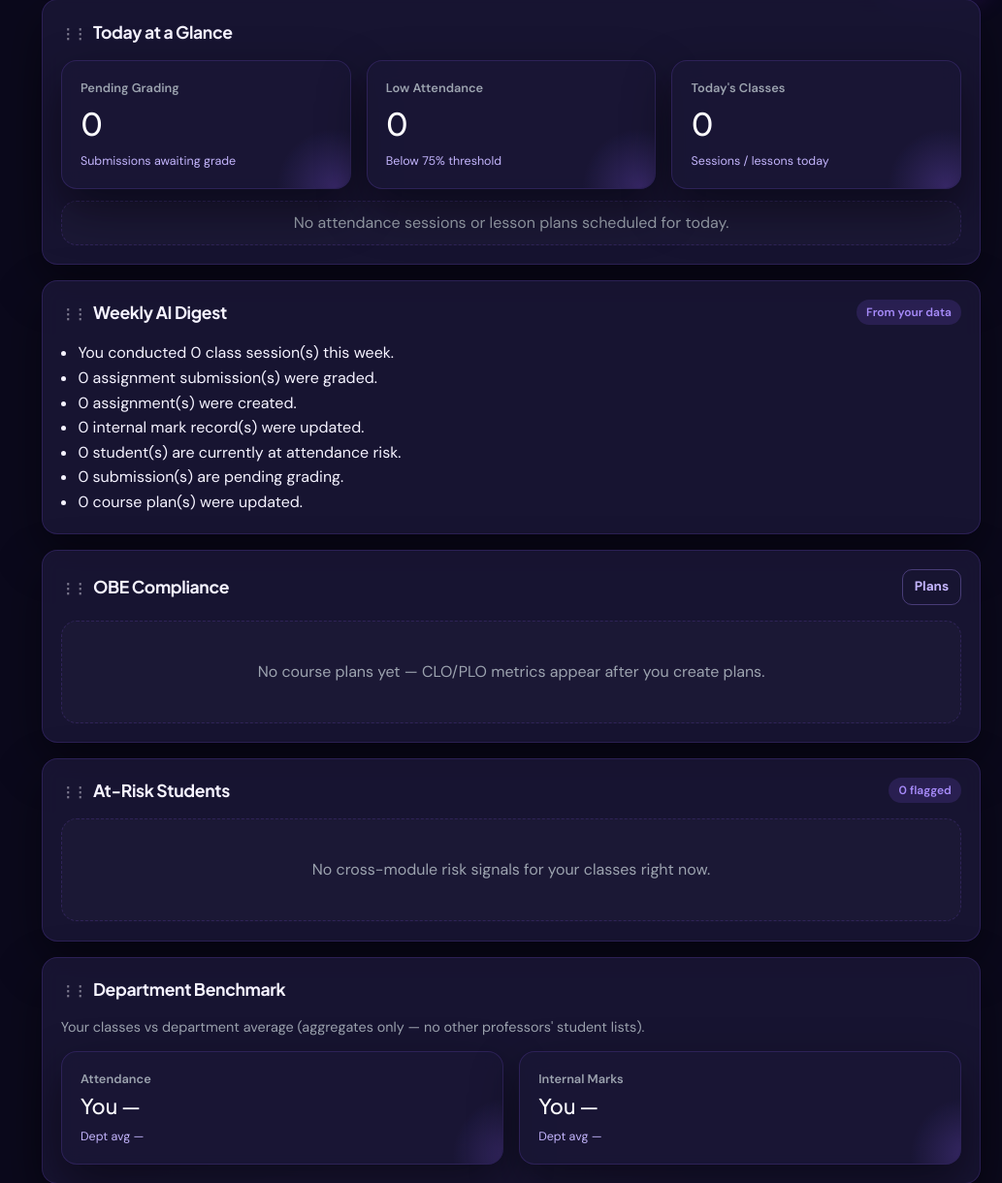
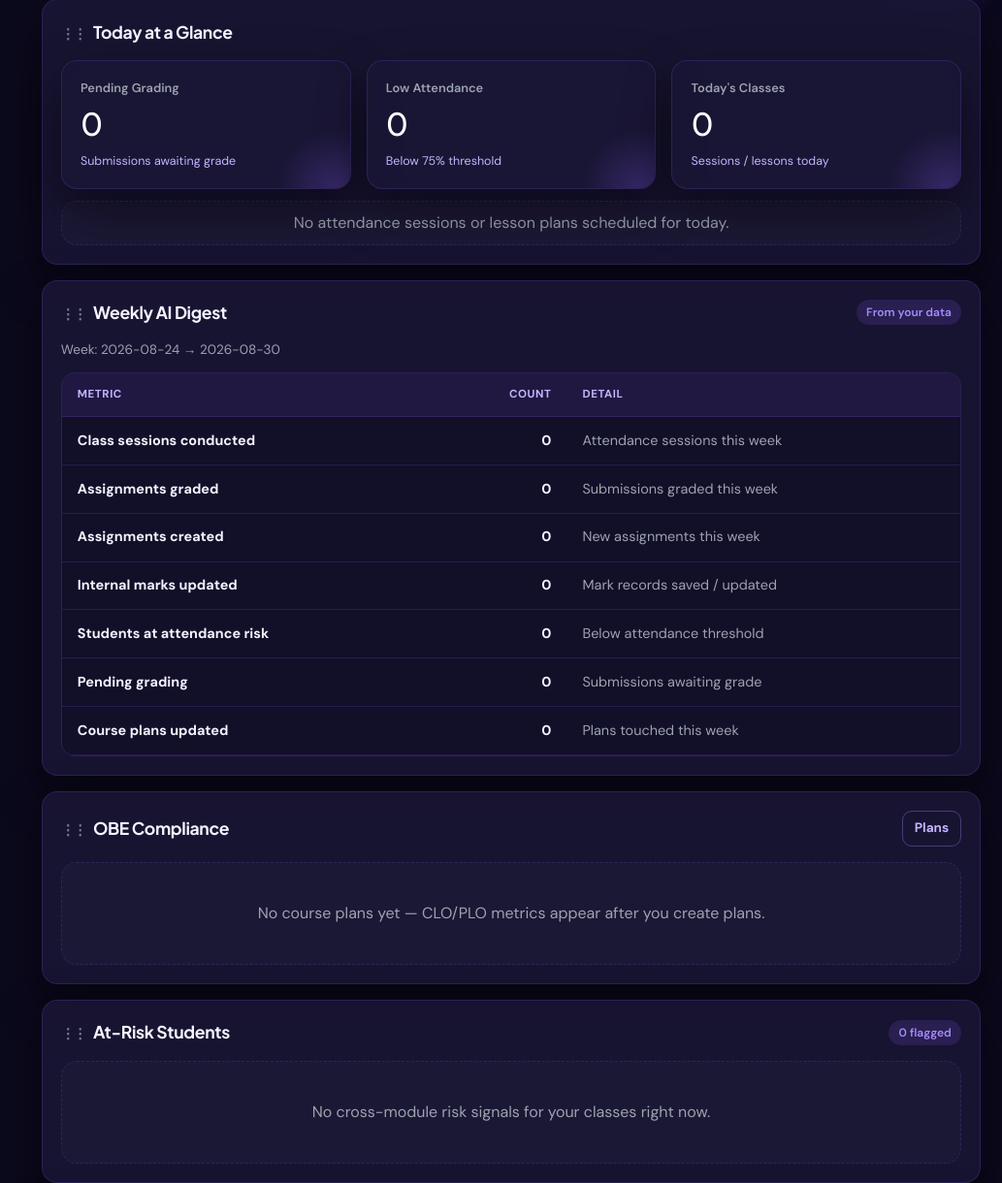
Before and after one commit to mohammed-abuthahir07/Proprofessor, a PHP site: page /professor/dashboard in a window 1280 px wide. Shown: the part 893-2113 px from the top of the page at 97% size, without its empty margins (247-1280 px from the left). Run offline with PHP 8.4, Linux system fonts and the light colour scheme; a user stored in the database is signed in; data comes from the database, SQL or seed files in the repository; tables that the repository leaves empty hold one stand-in row (values such as "Sample post"); data that the repository does not hold is empty.

Commit message:
snatra mam changes

```diff
--- a/app/Views/professor/dashboard.php
+++ b/app/Views/professor/dashboard.php
@@ -73,6 +73,7 @@ $submitted = (int)(($byStatus['submitted'] ?? 0) + ($byStatus['under_review'] ??
 $insights = $insights ?? [];
 $today = $insights['today'] ?? ['classes' => [], 'pending_grading' => 0, 'low_attendance' => 0];
 $digest = $insights['digest'] ?? ['lines' => [], 'source' => 'stats'];
+$week = $insights['week'] ?? [];
 $obe = $insights['obe'] ?? [];
 $atRisk = $insights['at_risk'] ?? [];
 $bench = $insights['benchmark'] ?? [];
@@ -130,14 +131,51 @@ ob_start();
     <h2><span class="dash-drag" title="Drag to reorder" aria-hidden="true">⋮⋮</span> Weekly AI Digest</h2>
     <span class="chip"><?= e(($digest['source'] ?? 'stats') === 'gemini' ? 'AI summary' : 'From your data') ?></span>
   </div>
-  <?php if (empty($digest['lines'])): ?>
-    <div class="empty">No activity recorded this week yet.</div>
-  <?php else: ?>
-    <ul style="margin:0;padding-left:1.1rem;line-height:1.6">
-      <?php foreach ($digest['lines'] as $line): ?>
-        <li><?= e((string)$line) ?></li>
+  <?php
+    $weekRows = [
+      ['metric' => 'Class sessions conducted', 'count' => (int)($week['classes_conducted'] ?? 0), 'note' => 'Attendance sessions this week'],
+      ['metric' => 'Assignments graded', 'count' => (int)($week['assignments_graded'] ?? 0), 'note' => 'Submissions graded this week'],
+      ['metric' => 'Assignments created', 'count' => (int)($week['assignments_created'] ?? 0), 'note' => 'New assignments this week'],
+      ['metric' => 'Internal marks updated', 'count' => (int)($week['marks_updated'] ?? 0), 'note' => 'Mark records saved / updated'],
+      ['metric' => 'Students at attendance risk', 'count' => (int)($week['low_attendance'] ?? 0), 'note' => 'Below attendance threshold'],
+      ['metric' => 'Pending grading', 'count' => (int)($week['pending_grading'] ?? 0), 'note' => 'Submissions awaiting grade'],
+      ['metric' => 'Course plans updated', 'count' => (int)($week['plans_updated'] ?? 0), 'note' => 'Plans touched this week'],
+    ];
+    $weekRange = '';
+    if (!empty($week['week_start']) && !empty($week['week_end'])) {
+      $weekRange = (string)$week['week_start'] . ' → ' . (string)$week['week_end'];
+    }
+  ?>
+  <?php if ($weekRange !== ''): ?>
+    <p style="margin:0 0 .75rem;font-size:.85rem;color:var(--muted)">Week: <?= e($weekRange) ?></p>
+  <?php endif; ?>
+  <div class="table-wrap"><table>
+    <thead>
+      <tr>
+        <th>Metric</th>
+        <th style="text-align:right">Count</th>
+        <th>Detail</th>
+      </tr>
+    </thead>
+    <tbody>
+      <?php foreach ($weekRows as $wr): ?>
+        <tr>
+          <td><strong><?= e($wr['metric']) ?></strong></td>
+          <td style="text-align:right"><strong><?= (int)$wr['count'] ?></strong></td>
+          <td style="color:var(--muted);font-size:.9rem"><?= e($wr['note']) ?></td>
+        </tr>
       <?php endforeach; ?>
-    </ul>
+    </tbody>
+  </table></div>
+  <?php if (!empty($digest['lines']) && ($digest['source'] ?? '') === 'gemini'): ?>
+    <div style="margin-top:.85rem;font-size:.9rem;color:var(--muted)">
+      <strong style="color:inherit">AI summary</strong>
+      <ul style="margin:.4rem 0 0;padding-left:1.1rem;line-height:1.55">
+        <?php foreach ($digest['lines'] as $line): ?>
+          <li><?= e((string)$line) ?></li>
+        <?php endforeach; ?>
+      </ul>
+    </div>
   <?php endif; ?>
 </div>
 <?php
--- a/professor/generate-plan.php
+++ b/professor/generate-plan.php
@@ -82,7 +82,6 @@ render_header('Generate Course Plan', 'generate', ['subtitle' => 'Paste syllabus
       <li>Weekly plan & resources</li>
       <li>Expert advice for NAAC/NBA</li>
     </ul>
-    <div class="alert alert-info" style="margin-top:1rem">Works without an API key in demo mode. Add Gemini key in <code>config/config.php</code> for live generation.</div>
   </div>
 </div>
 <div id="aiOut" style="margin-top:1rem"></div>
```
